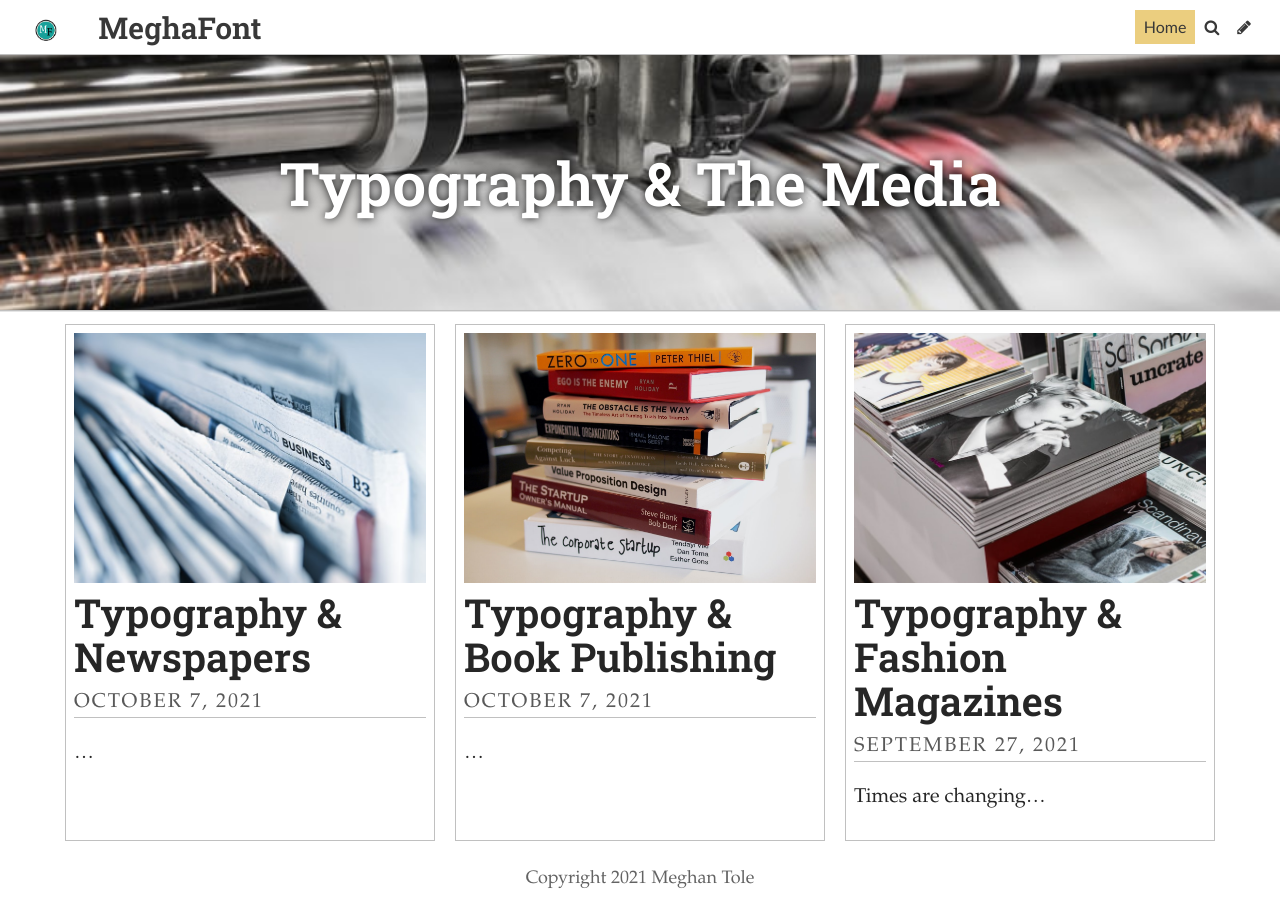
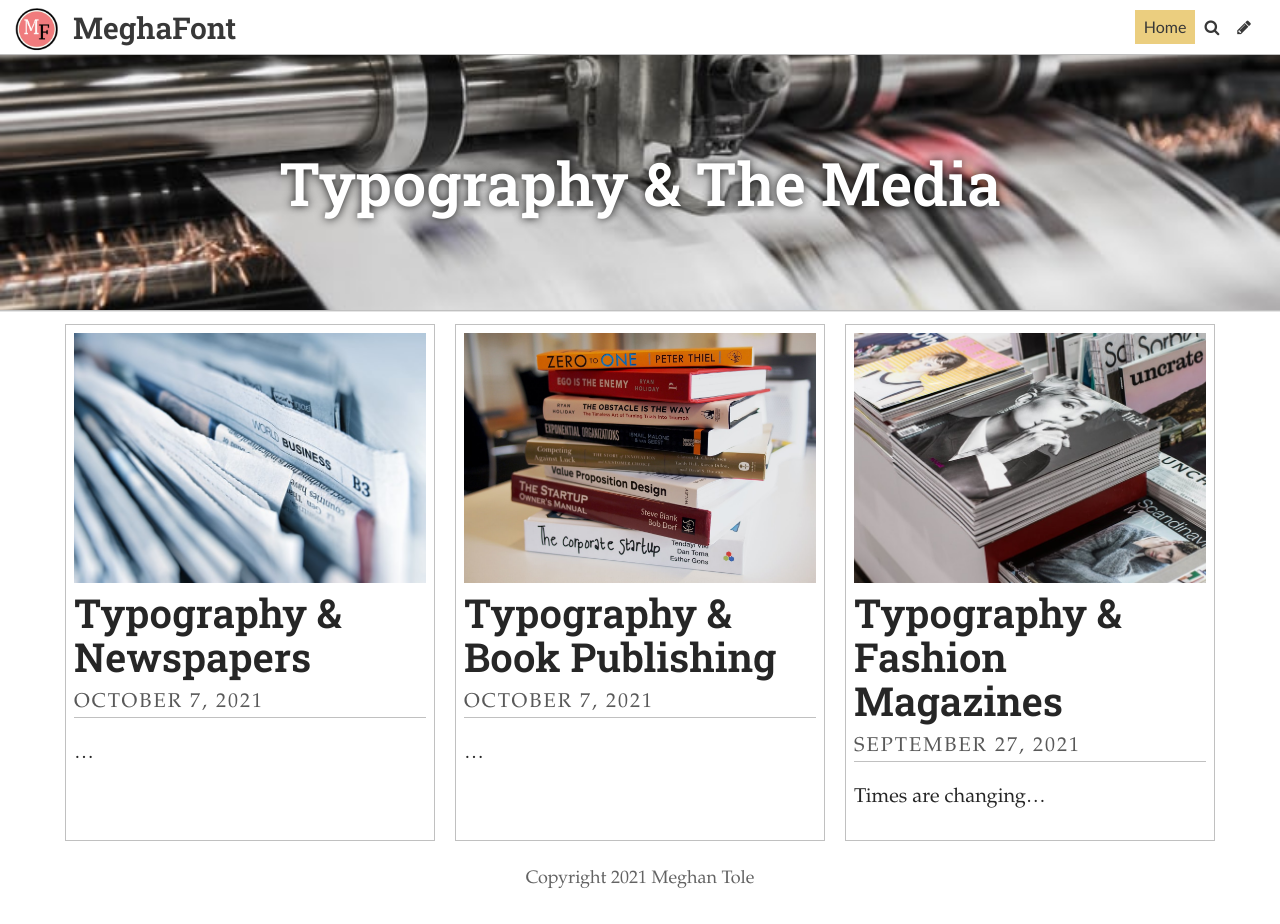
Before and after one commit to meghantole/tarm, a Jekyll site: the page built from index.html, in a window 1280 px wide and 924 px high. Built offline with Jekyll 4.4.1, drawn with Linux system fonts in a browser that asks for light colours; some web fonts are replaced; the list of posts is cut into pages by our own code.

Commit message:
Update Settings “general”

```diff
--- a/_data/settings.yml
+++ b/_data/settings.yml
@@ -6,8 +6,8 @@
 header_text_color: "#ffffff"
 bannerheight: 20vmax
 navbarheight: 55px
-logo: ../uploads/mdhxnbscjds.png
-favicon: ../uploads/mdhxnbscjds.png
+logo: ../uploads/nnnnn.png
+favicon: ../uploads/nnnnn.png
 gridlayout: true
 fixednavbar: true
 upzoom: true
```
Also changed, not shown: uploads/nnnnn.png (added).
